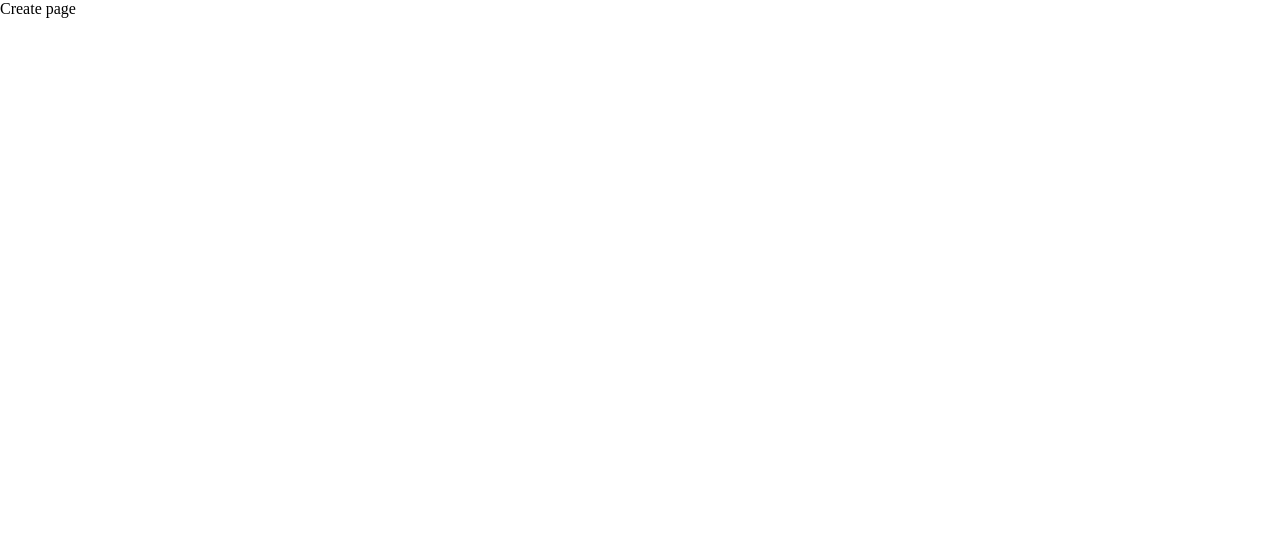
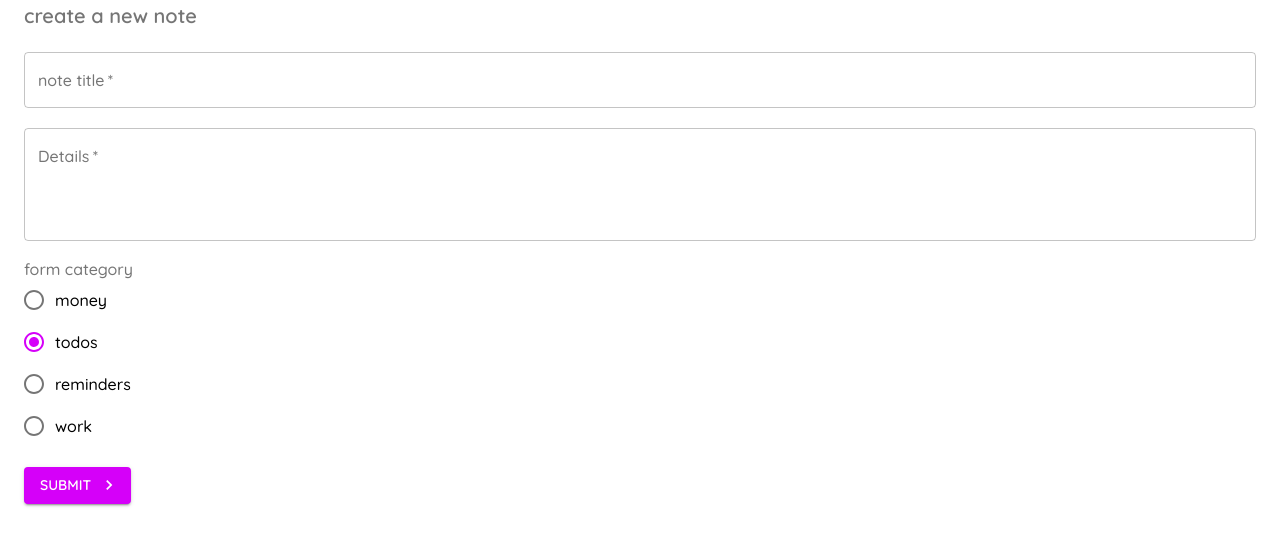
Before and after one commit to ramzimah/react-notesApp, a React (Create React App) app: page /create in a window 1280 px wide. Shown: the top 546 px of the page. Built offline with nearby package versions, Linux system fonts and the light colour scheme.

Commit message:
create the create note route

```diff
--- a/package.json
+++ b/package.json
@@ -4,6 +4,7 @@
   "private": true,
   "dependencies": {
     "@material-ui/core": "^4.11.4",
+    "@material-ui/icons": "^4.11.2",
     "@testing-library/jest-dom": "^5.11.9",
     "@testing-library/react": "^11.2.5",
     "@testing-library/user-event": "^12.7.1",
--- a/src/App.js
+++ b/src/App.js
@@ -1,9 +1,27 @@
-import { BrowserRouter as Router, Switch, Route } from 'react-router-dom'
-import Notes from './pages/Notes'
-import Create from './pages/Create'
+import { BrowserRouter as Router, Switch, Route } from "react-router-dom";
+import Notes from "./pages/Notes";
+import Create from "./pages/Create";
+import { createMuiTheme, ThemeProvider } from "@material-ui/core";
+import { purple } from "@material-ui/core/colors";
+const theme = createMuiTheme({
+  palette: {
+    primary: {
+      main: "#fefefe",
+    },
+    secondary: purple,
+  },
+  typography: {
+    fontFamily: "QuickSand",
+    fontWeightLight: 400,
+    fontWeightRegular: 500,
+    fontWeightMedium: 600,
+    fontWeightBold: 700,
+  },
+});
 
 function App() {
   return (
+    <ThemeProvider theme={theme}>
       <Router>
         <Switch>
           <Route exact path="/">
@@ -14,6 +32,7 @@ function App() {
           </Route>
         </Switch>
       </Router>
+    </ThemeProvider>
   );
 }
 
--- a/src/index.css
+++ b/src/index.css
@@ -1,3 +1,5 @@
+@import url("https://fonts.googleapis.com/css2?family=Quicksand:wght@300;400;500;600;700&display=swap");
+
 body {
   margin: 0;
   -webkit-font-smoothing: antialiased;
--- a/src/pages/Create.js
+++ b/src/pages/Create.js
@@ -1,6 +1,109 @@
-import React from "react";
+import React, { useState } from "react";
 import Typography from "@material-ui/core/Typography";
+import Button from "@material-ui/core/Button";
+import Container from "@material-ui/core/Container";
+import KeyboardArrowRightIcon from "@material-ui/icons/KeyboardArrowRight";
+import { FormControlLabel, makeStyles } from "@material-ui/core";
+import TextField from "@material-ui/core/TextField";
+import Radio from "@material-ui/core/Radio";
+import RadioGroup from "@material-ui/core/RadioGroup";
+import FormControl from "@material-ui/core/FormControl";
+import FormLabel from "@material-ui/core/FormLabel";
 
+const useStyles = makeStyles({
+  field: {
+    marginTop: 20,
+    marginBottom: 20,
+    display: "block",
+  },
+});
 export default function Create() {
-  return <div>Create page</div>;
+  const classes = useStyles();
+  const [title, setTitle] = useState("");
+  const [details, setDetails] = useState("");
+  const [titleError, setTitleError] = useState(false);
+  const [detailsError, setDetailsError] = useState(false);
+  const [category, setCategory] = useState("todos");
+  const handleSubmit = (e) => {
+    e.preventDefault();
+    setTitleError(false);
+    setDetailsError(false);
+    if (title === "") {
+      setTitleError(true);
+    }
+    if (details === "") {
+      setDetailsError(true);
+    }
+    if (title && details) {
+      console.log(title, details);
+    }
+  };
+  return (
+    <Container>
+      {" "}
+      <Typography
+        variant="h6"
+        component="h2"
+        gutterBottom
+        color="textSecondary"
+      >
+        create a new note
+      </Typography>{" "}
+      <form onSubmit={handleSubmit} noValidate autoComplete="off">
+        <TextField
+          onChange={(e) => {
+            setTitle(e.target.value);
+          }}
+          className={classes.field}
+          label="note title"
+          variant="outlined"
+          color="secondary"
+          fullWidth
+          required
+          error={titleError}
+        />
+        <TextField
+          onChange={(e) => {
+            setDetails(e.target.value);
+          }}
+          className={classes.field}
+          label="Details"
+          variant="outlined"
+          color="secondary"
+          multiline
+          rows={4}
+          fullWidth
+          required
+          error={detailsError}
+        />{" "}
+        <FormControl className={classes.field}>
+          <FormLabel>form category</FormLabel>
+          <RadioGroup
+            value={category}
+            onChange={(e) => {
+              setCategory(e.target.value);
+            }}
+          >
+            <FormControlLabel value="money" control={<Radio />} label="money" />
+            <FormControlLabel value="todos" control={<Radio />} label="todos" />
+            <FormControlLabel
+              value="reminders"
+              control={<Radio />}
+              label="reminders"
+            />
+            <FormControlLabel value="work" control={<Radio />} label="work" />
+          </RadioGroup>
+        </FormControl>
+        <Button
+          type="submit"
+          color="secondary"
+          variant="contained"
+          endIcon={<KeyboardArrowRightIcon />}
+        >
+          {" "}
+          Submit
+        </Button>
+      </form>
+    </Container>
+  );
 }
```
Also changed, not shown: 1 other file (tests, documents, lock files or other folders). Lines whose indentation alone changed are shown as unchanged.
